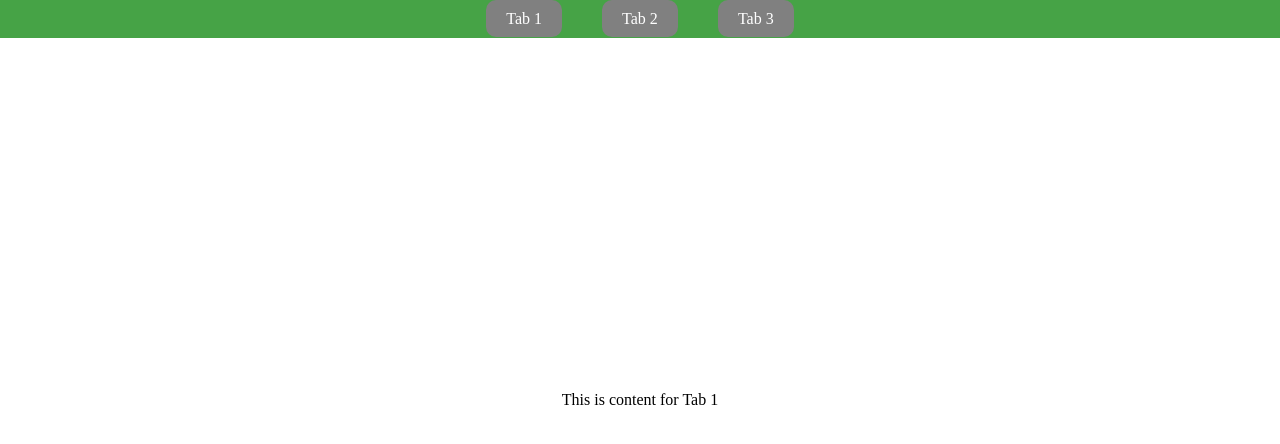
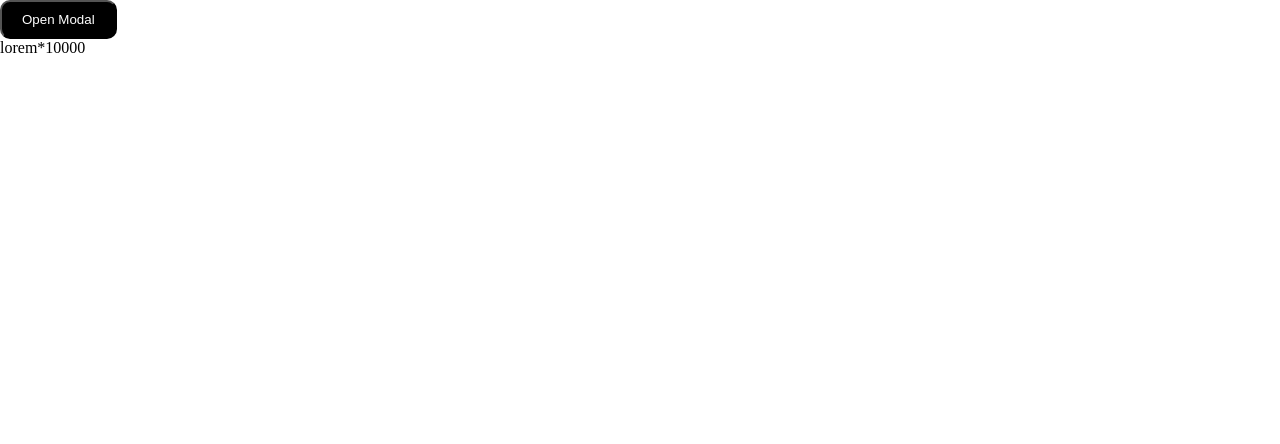
Before and after one commit to niteshgiri-7/react-Practice, a React (Create React App) app: page / in a window 1280 px wide. Shown: the top 444 px of the page. Built offline with nearby package versions, Linux system fonts and the light colour scheme.

Commit message:
modal(react-portal)

```diff
--- a/public/index.html
+++ b/public/index.html
@@ -29,6 +29,7 @@
   <body>
     <noscript>You need to enable JavaScript to run this app.</noscript>
     <div id="root"></div>
+    <div id="modal"></div>
     <!--
       This HTML file is a template.
       If you open it directly in the browser, you will see an empty page.
--- a/src/App.js
+++ b/src/App.js
@@ -8,6 +8,7 @@ import QrGenerator from "./Components/QrGenerator/QrGenerator";
 import Theme from "./Components/Theme/Theme";
 import ScrolIndicator from "./Components/Scroll-Indicator/ScrolIndicator";
 import Tab from "./Components/Tabs/Tab";
+import ModalParent from "./Components/Modal/ModalParent";
 function App() {
   return (
     <div className="App">
@@ -20,7 +21,8 @@ function App() {
       {/* <QrGenerator/> */}
       {/* <Theme /> */}
       {/* <ScrolIndicator /> */}
-      <Tab/>
+      {/* <Tab/> */}
+      <ModalParent />
     </div>
   );
 }
--- /dev/null
+++ b/src/Components/Modal/Modal.jsx
@@ -0,0 +1,32 @@
+import React, { useEffect } from "react";
+import { createPortal } from "react-dom";
+import "./modal.css";
+const Modal = ({ isOpen, onClose }) => {
+  useEffect(() => {
+    if (isOpen) {
+      document.querySelector(".main-container").style.overflow =
+        "hidden";
+    } else {
+      document.body.style.overflow = "auto";
+    }
+
+    return () => {
+      document.body.style.overflow = "auto";
+    };
+  }, [isOpen]);
+  if (!isOpen) return null;
+  return createPortal(
+    <>
+      <div className="modal-container">
+        <div className="modal-header">This is header</div>
+        <button onClick={onClose}>&times;</button>
+        <div className="modal-content">This is content</div>
+        <div className="modal-footer"> THis is footer</div>
+      </div>
+      <div className="trans-box" />
+    </>,
+    document.getElementById("modal")
+  );
+};
+
+export default Modal;
--- /dev/null
+++ b/src/Components/Modal/ModalParent.jsx
@@ -0,0 +1,19 @@
+import React, { useState } from "react";
+import Modal from "./Modal";
+import "./modal.css"
+const ModalParent = () => {
+  const [isOpen, setIsOpen] = useState(false);
+  const handleClick = () => {
+    setIsOpen(!isOpen);
+  };
+  console.log(isOpen)
+  return (
+    <div className="main-container">
+      <button onClick={handleClick}>{isOpen ? "Close" : "Open"} Modal</button>
+      lorem*10000
+      <Modal isOpen={isOpen} onClose={handleClick}/>
+    </div>
+  );
+};
+
+export default ModalParent;
--- /dev/null
+++ b/src/Components/Modal/modal.css
@@ -0,0 +1,35 @@
+.main-container{
+    display: flex;
+    flex-direction: column;
+    justify-content: center;
+}
+.main-container button{
+    max-width: fit-content;
+    max-height: fit-content;
+    padding: 10px 20px;
+    background-color: black;
+    border-radius: 10px;
+    color: white;
+}
+
+.modal-container{
+
+    position: absolute;
+    top: 10%;
+    background-color: green;
+    height: 500px;
+    width: 500px;
+    left: 40%;
+    color:white;
+    z-index: 10;
+
+
+}
+
+.trans-box{
+    position: absolute;
+    top: 0;
+    width: 100vw;
+    height: 100vh;
+    backdrop-filter: blur(5px);
+}
```
